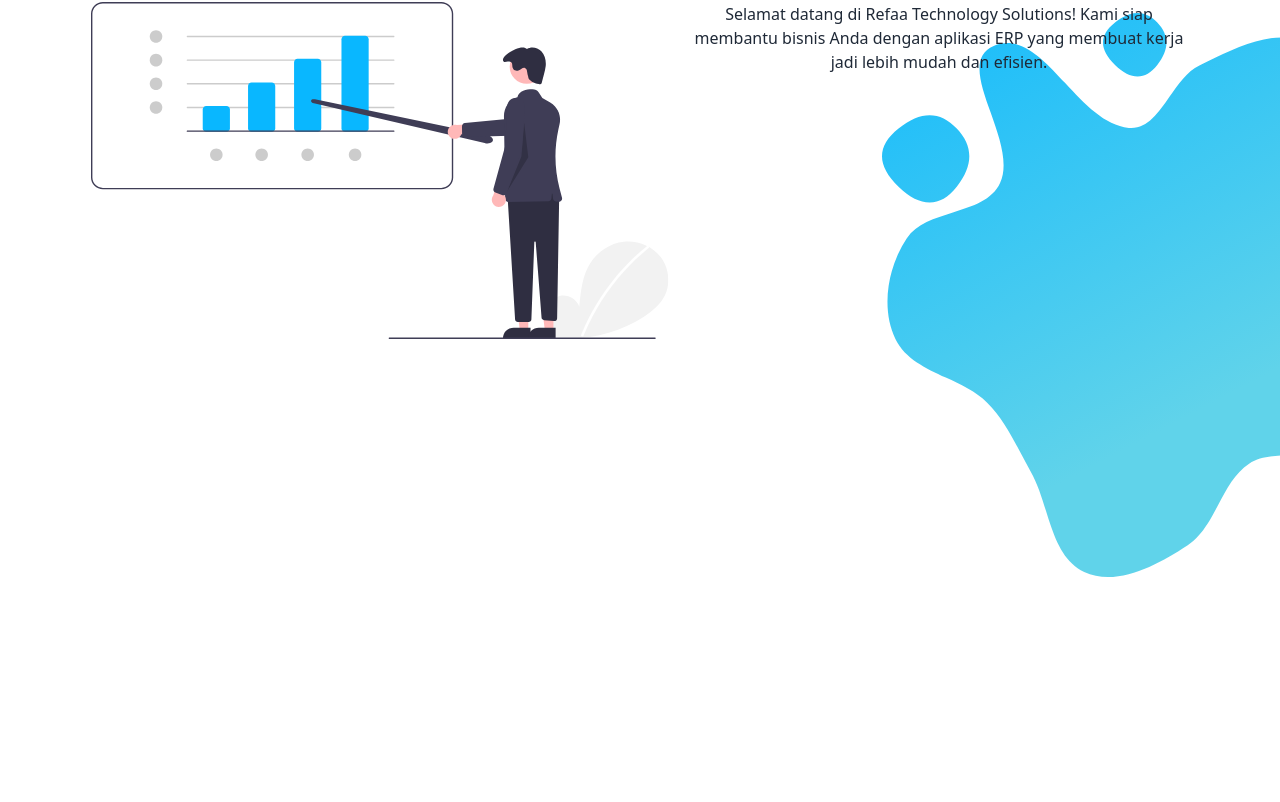
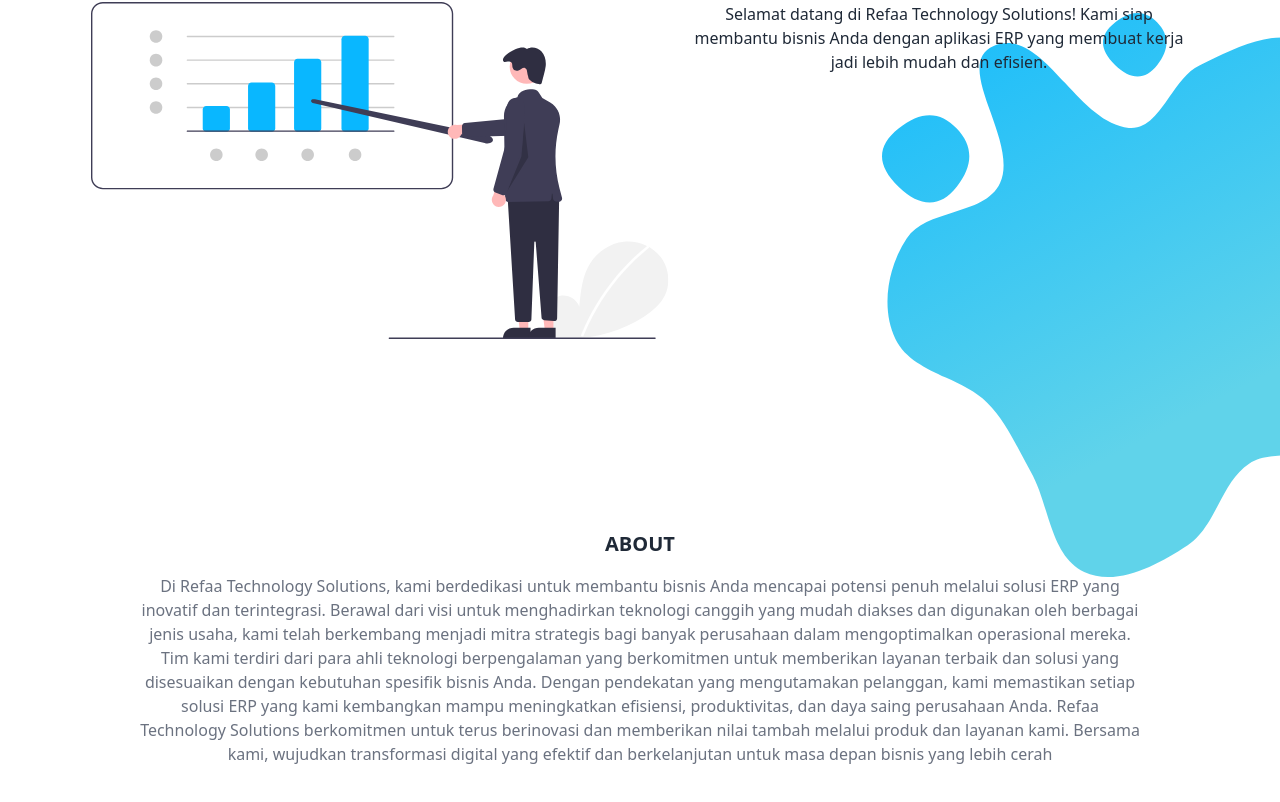
Before and after one commit to refarwan/refaa-landing-page, a React (Create React App) app: page / in a window 1280 px wide. Shown: the part 238-1040 px from the top of the page. Before the commit the page ends 815 px from the top, so only its background shows below. Built offline with nearby package versions, Linux system fonts and the light colour scheme.

Commit message:
feat: add about component

```diff
--- a/src/App.tsx
+++ b/src/App.tsx
@@ -27,6 +27,29 @@
 				alt="Random Blob"
 				className="w-[558px] absolute top-[425px] left-[70px] -z-50 sm:top-[312px] sm:left-[395px] xl:left-[unset] xl:-right-[160px] xl:top-[251px]"
 			/>
+			<div
+				id="about"
+				className="bg-white/80 flex flex-col gap-[15px] px-[20px] py-[10px] items-center my-[30px] sm:p-[20px] sm:px-[70px] xl:w-[1200px] xl:mx-auto xl:bg-transparent xl:py-[60px] xl:px-[100px]"
+			>
+				<h2 className="font-semibold text-[20px]">ABOUT</h2>
+				<p className="text-center text-gray-500">
+					Di Refaa Technology Solutions, kami berdedikasi untuk membantu bisnis
+					Anda mencapai potensi penuh melalui solusi ERP yang inovatif dan
+					terintegrasi. Berawal dari visi untuk menghadirkan teknologi canggih
+					yang mudah diakses dan digunakan oleh berbagai jenis usaha, kami telah
+					berkembang menjadi mitra strategis bagi banyak perusahaan dalam
+					mengoptimalkan operasional mereka. Tim kami terdiri dari para ahli
+					teknologi berpengalaman yang berkomitmen untuk memberikan layanan
+					terbaik dan solusi yang disesuaikan dengan kebutuhan spesifik bisnis
+					Anda. Dengan pendekatan yang mengutamakan pelanggan, kami memastikan
+					setiap solusi ERP yang kami kembangkan mampu meningkatkan efisiensi,
+					produktivitas, dan daya saing perusahaan Anda. Refaa Technology
+					Solutions berkomitmen untuk terus berinovasi dan memberikan nilai
+					tambah melalui produk dan layanan kami. Bersama kami, wujudkan
+					transformasi digital yang efektif dan berkelanjutan untuk masa depan
+					bisnis yang lebih cerah
+				</p>
+			</div>
 		</>
 	);
 }
--- a/src/style.css
+++ b/src/style.css
@@ -683,6 +683,10 @@
   gap: 20px;
 }
 
+.gap-\[15px\] {
+  gap: 15px;
+}
+
 .rounded-md {
   border-radius: 0.375rem;
 }
@@ -704,6 +708,10 @@
 .bg-red-700 {
   --tw-bg-opacity: 1;
   background-color: rgb(185 28 28 / var(--tw-bg-opacity));
+}
+
+.bg-white\/80 {
+  background-color: rgb(255 255 255 / 0.8);
 }
 
 .fill-main-blue {
@@ -734,6 +742,11 @@
   padding-bottom: 50px;
 }
 
+.px-\[20px\] {
+  padding-left: 20px;
+  padding-right: 20px;
+}
+
 .text-center {
   text-align: center;
 }
@@ -753,6 +766,16 @@
 .text-white {
   --tw-text-opacity: 1;
   color: rgb(255 255 255 / var(--tw-text-opacity));
+}
+
+.text-gray-700 {
+  --tw-text-opacity: 1;
+  color: rgb(55 65 81 / var(--tw-text-opacity));
+}
+
+.text-gray-500 {
+  --tw-text-opacity: 1;
+  color: rgb(107 114 128 / var(--tw-text-opacity));
 }
 
 .transition-all {
@@ -864,6 +887,10 @@
     background-color: rgb(255 255 255 / var(--tw-bg-opacity));
   }
 
+  .sm\:p-\[20px\] {
+    padding: 20px;
+  }
+
   .sm\:px-\[24px\] {
     padding-left: 24px;
     padding-right: 24px;
@@ -936,6 +963,11 @@
     right: -160px;
   }
 
+  .xl\:mx-auto {
+    margin-left: auto;
+    margin-right: auto;
+  }
+
   .xl\:h-\[30px\] {
     height: 30px;
   }
@@ -950,6 +982,10 @@
 
   .xl\:w-\[500px\] {
     width: 500px;
+  }
+
+  .xl\:w-\[1200px\] {
+    width: 1200px;
   }
 
   .xl\:items-start {
@@ -976,6 +1012,10 @@
     gap: ;
   }
 
+  .xl\:bg-transparent {
+    background-color: transparent;
+  }
+
   .xl\:px-\[30px\] {
     padding-left: 30px;
     padding-right: 30px;
@@ -996,6 +1036,16 @@
     padding-right: 0px;
   }
 
+  .xl\:px-\[100px\] {
+    padding-left: 100px;
+    padding-right: 100px;
+  }
+
+  .xl\:py-\[60px\] {
+    padding-top: 60px;
+    padding-bottom: 60px;
+  }
+
   .xl\:text-\[30px\] {
     font-size: 30px;
   }
```
